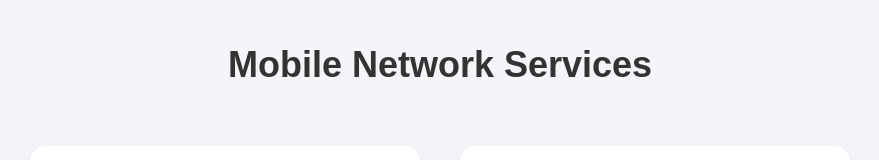
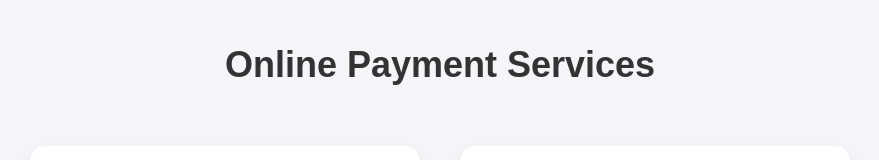
Before and after one commit to hafis001/Suppay, a plain HTML site: page index.html in a window 1280 px wide. Shown: the top 160 px of the page, without its empty margins (200-1079 px from the left). Drawn offline with Linux system fonts and the light colour scheme.

Commit message:
index.html

```diff
--- a/index.html
+++ b/index.html
@@ -9,7 +9,7 @@
 <body>
 
     <div class="container">
-        <h1>Mobile Network Services</h1>
+        <h1>Online Payment Services</h1>
 
         <!-- Card Container -->
         <div class="flex-container">
```
